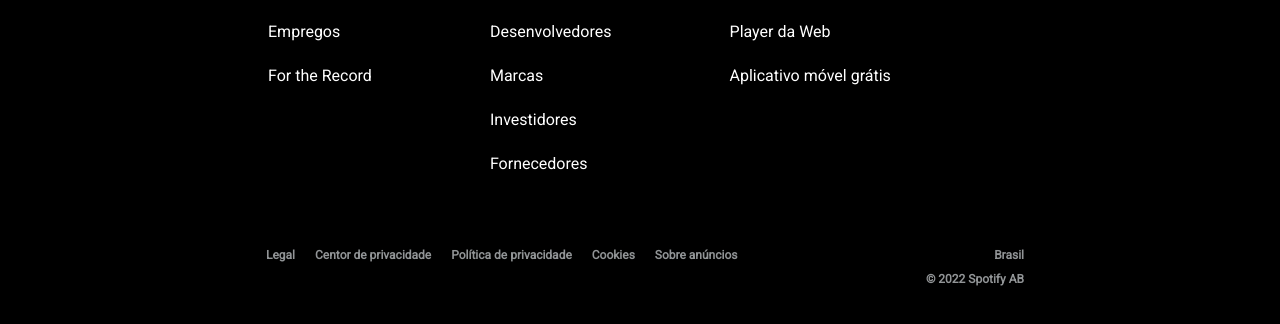
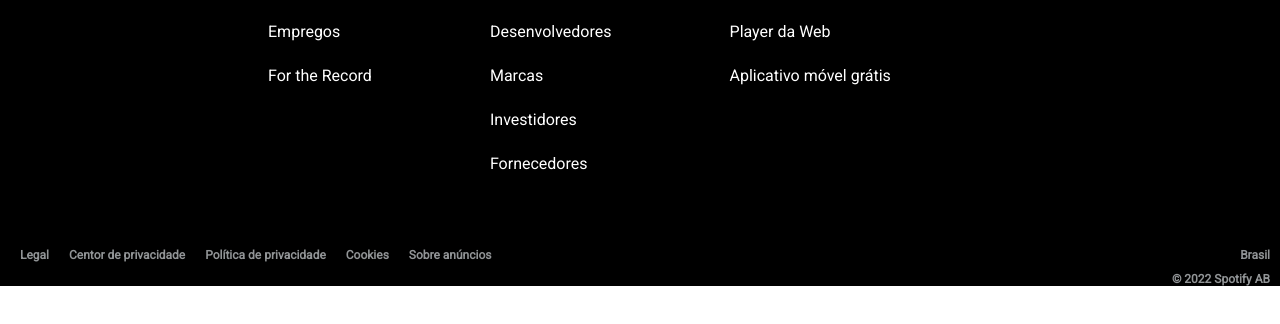
Before and after one commit to lacerdax/spotify-clone, a plain HTML site: page index.html in a window 1280 px wide. Shown: the part 958-1282 px from the top of the page. After the commit the page ends 1244 px from the top, so only its background shows below. Drawn offline with Linux system fonts and the light colour scheme; a script that the page names is missing.

Commit message:
Adicionando arquivo

```diff
--- a/style.css
+++ b/style.css
@@ -105,7 +105,7 @@ body {
 #footer {
   background: black;
   color: white;
-  padding: 50px 0;
+  padding: 50px 0 0 0;
 }
 
 #footer .footer-content .footer-menu {
@@ -192,12 +192,11 @@ body {
   }
 
   #footer .footer-info {
-    width: 60%;
-    margin: auto;
+    width: 100%;
     font-weight: bold;
     color: #919496;
     font-size: 0.75rem;
-    padding-top: 50px;
+    padding: 50px 10px 0 10px;
     display: flex;
     justify-content: space-between;
   }
```
